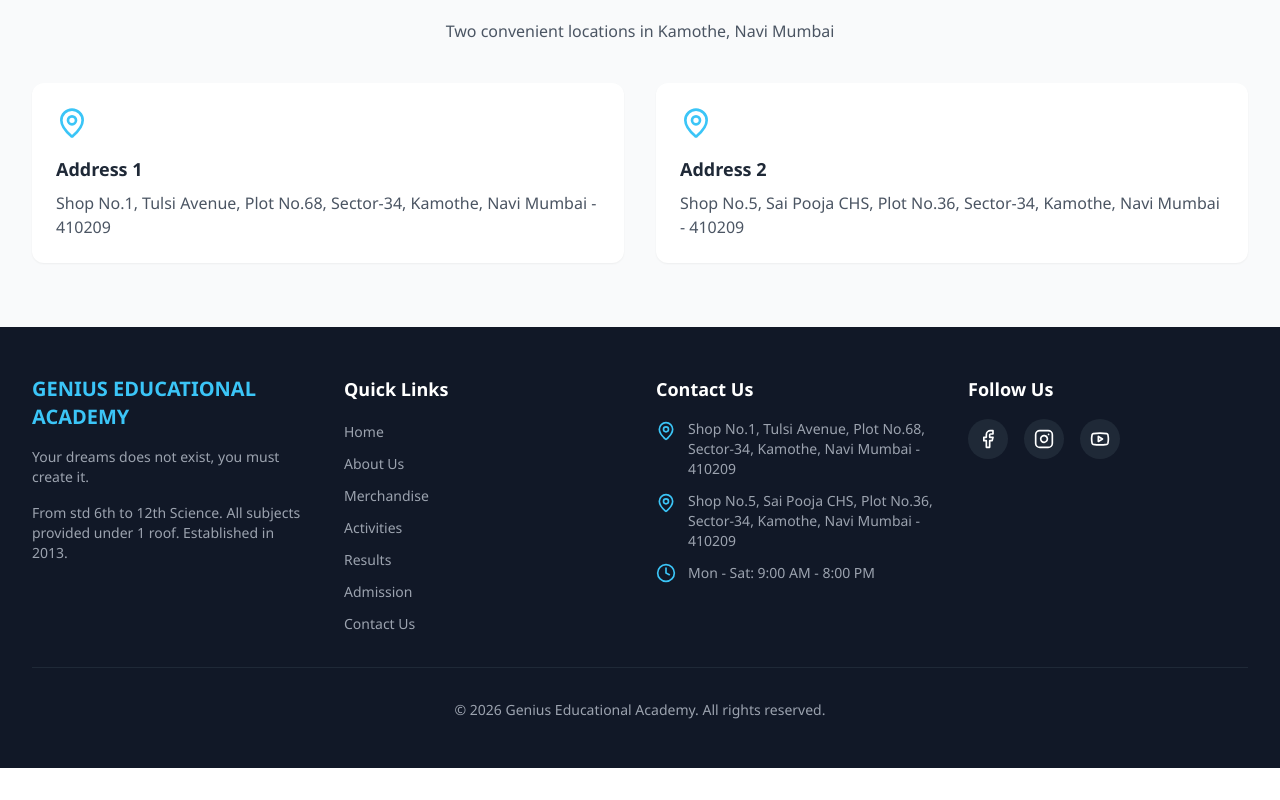
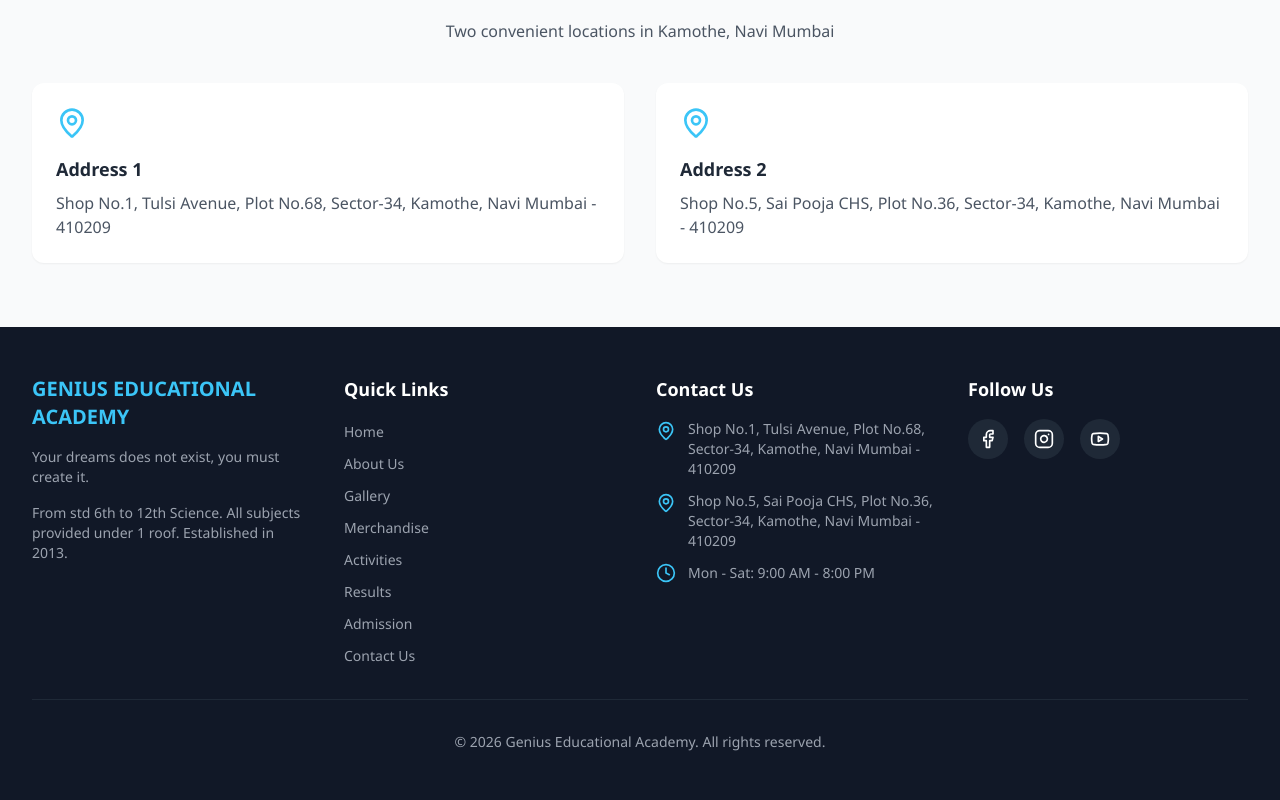
Before and after one commit to geniuseducationalacademy2013-rgb/GEA, a Next.js app: page / in a window 1280 px wide. Shown: the part 2865-3665 px from the top of the page. Before the commit the page ends 3633 px from the top, so only its background shows below. Built offline with nearby package versions, Linux system fonts and the light colour scheme; no server answers; the database is empty.

Commit message:
website almost completed

```diff
--- a/src/app/admission/page.tsx
+++ b/src/app/admission/page.tsx
@@ -51,7 +51,7 @@ export default function AdmissionPage() {
         setIsSubmitted(true);
 
         const message = buildWhatsAppMessage();
-        const waUrl = `https://wa.me/917045332855?text=${encodeURIComponent(message)}`;
+        const waUrl = `https://wa.me/919833638475?text=${encodeURIComponent(message)}`;
         window.location.href = waUrl;
 
         setFormData({
--- a/src/app/contact-us/page.tsx
+++ b/src/app/contact-us/page.tsx
@@ -47,7 +47,7 @@ export default function ContactUsPage() {
         setIsSubmitted(true);
 
         const message = buildWhatsAppMessage();
-        const waUrl = `https://wa.me/917045332855?text=${encodeURIComponent(message)}`;
+        const waUrl = `https://wa.me/919833638475?text=${encodeURIComponent(message)}`;
         window.location.href = waUrl;
 
         setFormData({
--- a/src/components/Footer.tsx
+++ b/src/components/Footer.tsx
@@ -21,7 +21,7 @@ export default function Footer() {
           <div>
             <h4 className="text-lg font-semibold mb-4">Quick Links</h4>
             <ul className="space-y-2">
-              {["Home", "About Us", "Merchandise", "Activities", "Results", "Admission", "Contact Us"].map((link) => (
+              {["Home", "About Us", "Gallery", "Merchandise", "Activities", "Results", "Admission", "Contact Us"].map((link) => (
                 <li key={link}>
                   <Link
                     href={link === "Home" ? "/" : `/${link.toLowerCase().replace(" ", "-")}`}
```
